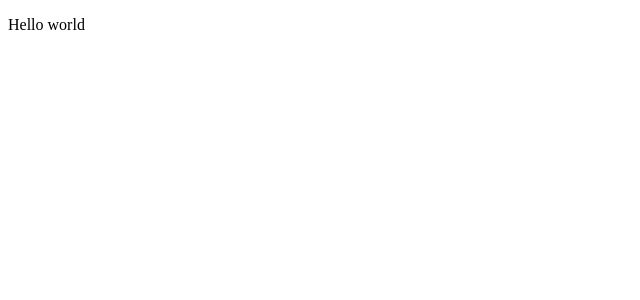
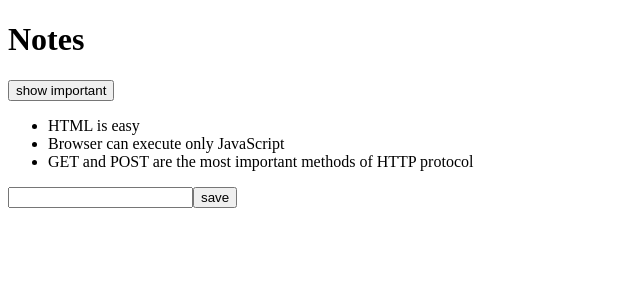
Before and after one commit to AliAlTaweel/part02, a React (Vite) app in the folder phonebook/: page / in a window 1280 px wide. Shown: the top 300 px of the page, without its empty margins (0-640 px from the left). Built offline with nearby package versions, Linux system fonts and the light colour scheme.

Commit message:
Ex 2.6 start

```diff
--- a/phonebook/src/App.jsx
+++ b/phonebook/src/App.jsx
@@ -1,9 +1,50 @@
-const App = () => {
+import { useState } from "react";
+import Note from "./components/Note";
+
+const App = (props) => {
+  const [notes, setNotes] = useState(props.notes);
+  const [newNote, setNewNote] = useState("");
+  const [showAll, setShowAll] = useState(true);
+
+  const addNote = (event) => {
+    event.preventDefault();
+    const noteObject = {
+      content: newNote,
+      important: Math.random() < 0.5,
+      id: String(notes.length + 1),
+    };
+
+    setNotes(notes.concat(noteObject));
+    setNewNote("");
+  };
+  const handleNoteChange = (event) => {
+    console.log(event.target.value);
+    setNewNote(event.target.value);
+  };
+  const notesToShow = showAll
+    ? notes
+    : notes.filter(note => note.important === true);
+  console.log(notesToShow);
+  console.log(showAll);
   return (
     <div>
-      <p>Hello world</p>
+      <h1>Notes</h1>
+      <div>
+        <button onClick={() => setShowAll(!showAll)}>
+          show {showAll ? 'important' : 'all' }
+        </button>
+      </div>
+      <ul>
+        {notesToShow.map((note) => (
+          <Note key={note.id} note={note} />
+        ))}
+      </ul>
+      <form onSubmit={addNote}>
+        <input value={newNote} onChange={handleNoteChange} />
+        <button type="submit">save</button>
+      </form>
     </div>
-  )
-}
+  );
+};
 
-export default App
+export default App;
--- /dev/null
+++ b/phonebook/src/components/Note.jsx
@@ -0,0 +1,7 @@
+const Note = ({ note }) => {
+    return (
+      <li>{note.content}</li>
+    )
+  }
+
+  export default Note
--- a/phonebook/src/main.jsx
+++ b/phonebook/src/main.jsx
@@ -2,4 +2,24 @@ import ReactDOM from 'react-dom/client'
 
 import App from './App'
 
-ReactDOM.createRoot(document.getElementById('root')).render(<App />)
+const notes = [
+  {
+    id: 1,
+    content: 'HTML is easy',
+    important: true
+  },
+  {
+    id: 2,
+    content: 'Browser can execute only JavaScript',
+    important: false
+  },
+  {
+    id: 3,
+    content: 'GET and POST are the most important methods of HTTP protocol',
+    important: true
+  }
+]
+
+ReactDOM.createRoot(document.getElementById('root')).render(
+  <App notes={notes} />
+)
```
